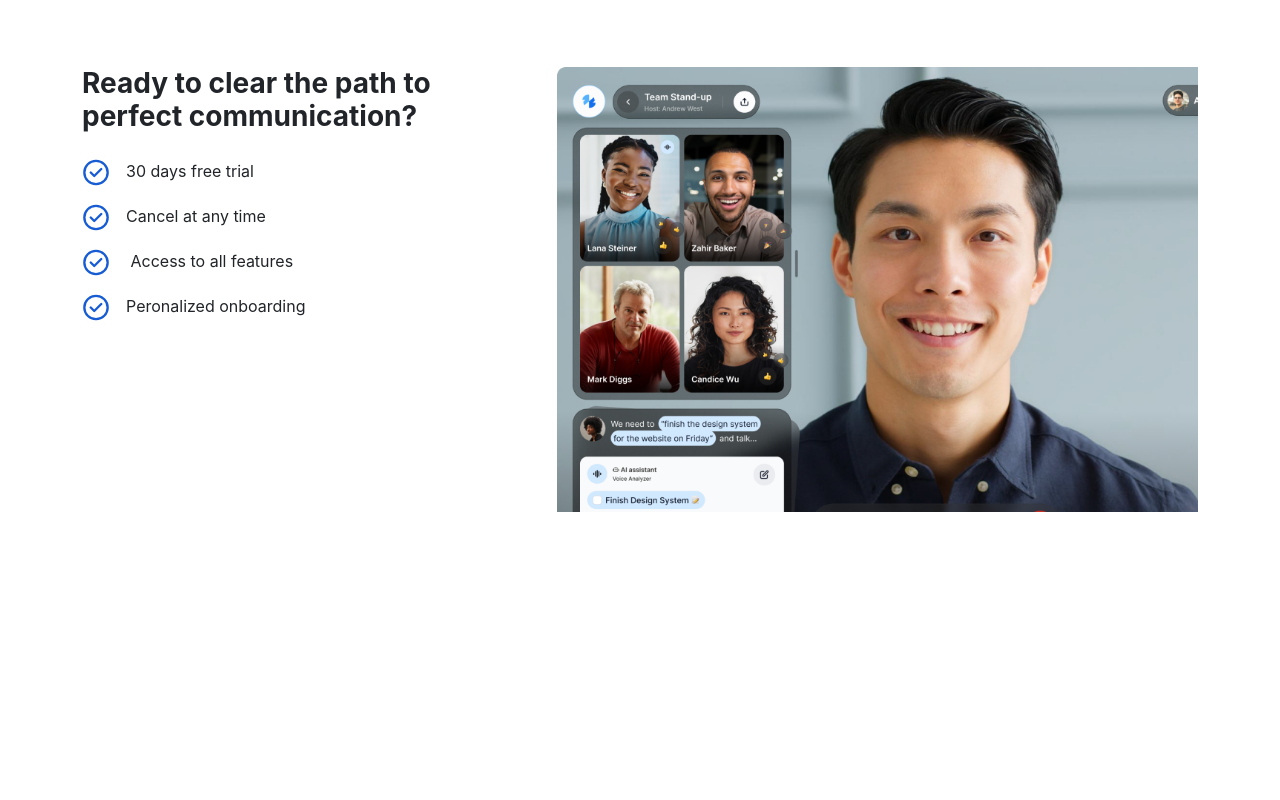
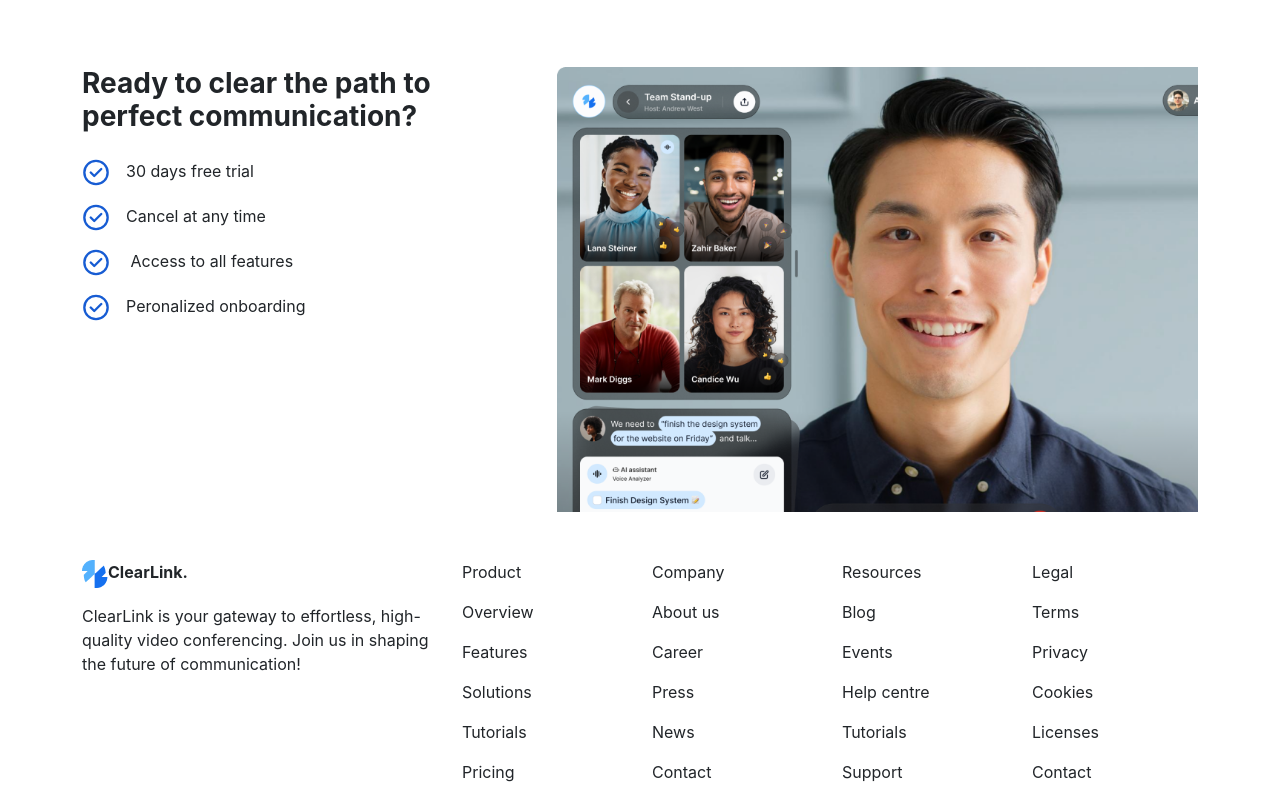
Before and after one commit to Gbangbolaoluwagbemiga/Geeg-pay, a React (Create React App) app: page / in a window 1280 px wide. Shown: the part 3515-4315 px from the top of the page. Before the commit the page ends 4027 px from the top, so only its background shows below. Built offline with nearby package versions, Linux system fonts and the light colour scheme; the HTML template or start-up script is replaced by a standard one.

Commit message:
footer completed

```diff
--- a/src/component/Footer.js
+++ b/src/component/Footer.js
@@ -1,5 +1,52 @@
+import logo from '../image/icon/logo.png';
+
 function Footer() {
-  return <div></div>;
+  return (
+    <div className="row mt-5">
+      <div className="col-md-4 col-12 mt-md-0 mt-4">
+        <p className="fw-bold">
+          <img src={logo} alt="logo" />
+          ClearLink.
+        </p>
+        <p>
+          ClearLink is your gateway to effortless, high-quality video
+          conferencing. Join us in shaping the future of communication!
+        </p>
+      </div>
+      <div className="col-md-2 footer-services col-3">
+        <p>Product</p>
+        <p>Overview</p>
+        <p>Features</p>
+        <p>Solutions</p>
+        <p>Tutorials</p>
+        <p>Pricing</p>
+      </div>
+      <div className="col-md-2 col-3">
+        <p>Company</p>
+        <p>About us</p>
+        <p>Career</p>
+        <p>Press</p>
+        <p>News</p>
+        <p>Contact</p>
+      </div>
+      <div className="col-md-2 col-4">
+        <p>Resources</p>
+        <p>Blog</p>
+        <p>Events</p>
+        <p>Help centre</p>
+        <p>Tutorials</p>
+        <p>Support</p>
+      </div>
+      <div className="col-md-2 col-1 last-services">
+        <p>Legal</p>
+        <p>Terms</p>
+        <p>Privacy</p>
+        <p>Cookies</p>
+        <p>Licenses</p>
+        <p>Contact</p>
+      </div>
+    </div>
+  );
 }
 
 export default Footer;
--- a/src/index.css
+++ b/src/index.css
@@ -307,4 +307,7 @@
     margin: 0;
     padding: 0;
   }
+  .last-services {
+    margin-left: -0.65rem;
+  }
 }
```
